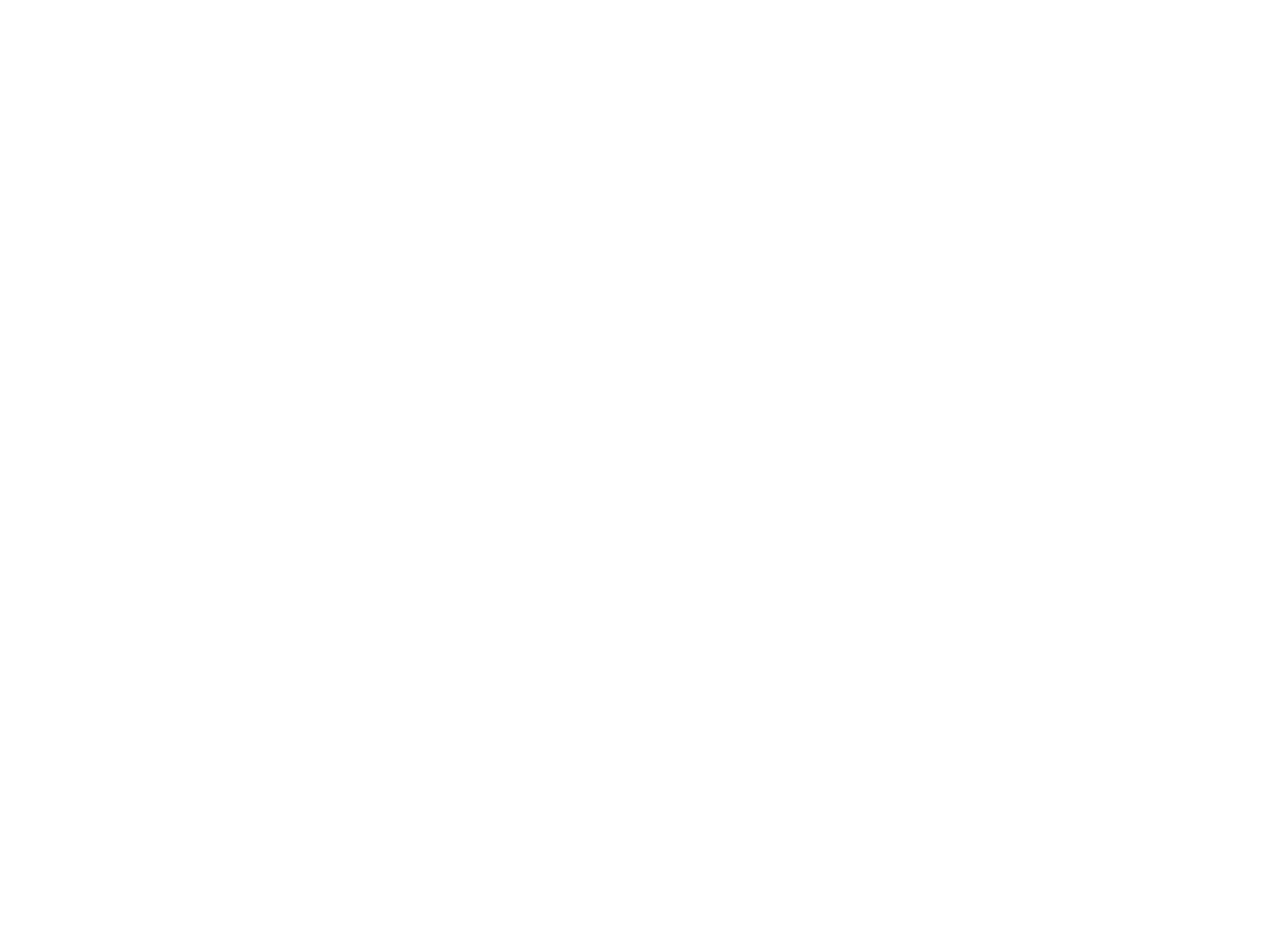
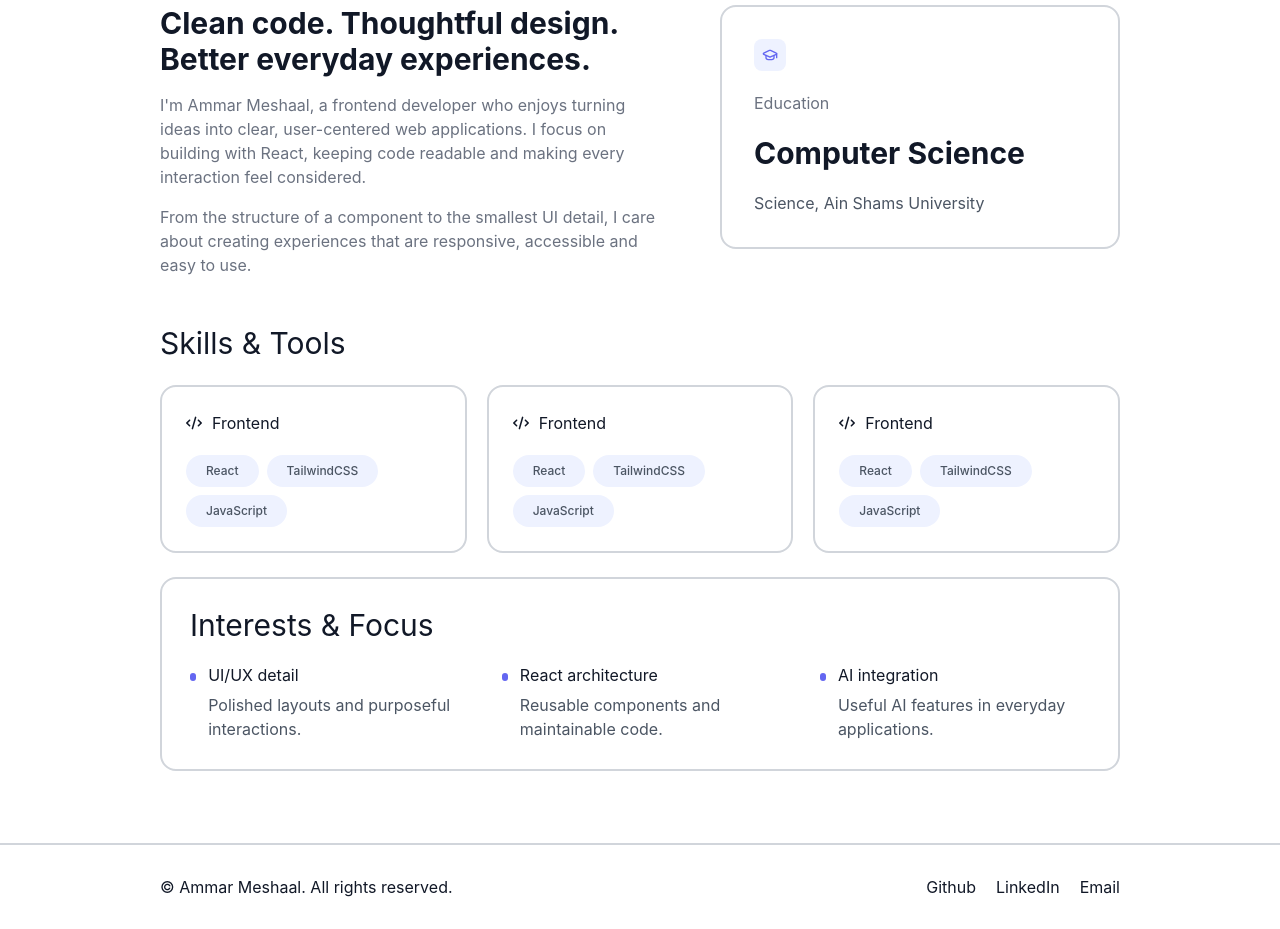
Before and after one commit to Ammarrs/Datheon_Full_Stack_Web_Development_Internship, a React (Vite) app in the folder Portofolio/: page /about in a window 1280 px wide. Shown: the part 300-1229 px from the top of the page. Before the commit the page ends 800 px from the top, so only its background shows below. Built offline with nearby package versions, Linux system fonts and the light colour scheme.

Commit message:
feat: About page

```diff
--- a/Portofolio/src/App.jsx
+++ b/Portofolio/src/App.jsx
@@ -18,7 +18,7 @@
     ]}
   ])
   return (
-    <div>
+    <div className="text-txt-prm">
       <RouterProvider router={routes}/>
     </div>
   );
--- /dev/null
+++ b/Portofolio/src/components/EduCard.jsx
@@ -0,0 +1,17 @@
+import React from 'react'
+import { LuGraduationCap } from "react-icons/lu";
+
+function EduCard() {
+  return (
+    <div className='w-100 flex flex-col gap-5 p-8 rounded-2xl border-2 border-brdr-color'>
+      <div className="icon w-fit flex justify-center items-center rounded-lg bg-tag-bg-2 p-2 text-txt-sec-4">
+        <LuGraduationCap />
+      </div>
+      <span className='title text-txt-sec-2'>Education</span>
+      <span className='college text-txt-prm text-3xl font-bold'>Computer Science</span>
+      <span className='uni text-txt-sec'>Science, Ain Shams University</span>
+    </div>
+  )
+}
+
+export default EduCard
--- /dev/null
+++ b/Portofolio/src/components/InterestsCard.jsx
@@ -0,0 +1,42 @@
+import React from "react";
+
+function InterestsCard() {
+  return (
+    <div className="border-2 border-brdr-color rounded-2xl flex flex-col gap-5 p-7">
+      <div className="title">
+        <span className="text-3xl">Interests & Focus</span>
+      </div>
+      <div className="categories flex gap-8">
+        <div className="cat flex gap-3 items-baseline">
+          <div className="dot w-2 h-2 bg-bg-prm rounded-4xl"></div>
+          <div className="text flex flex-col gap-1.5">
+            <div className="title">UI/UX detail</div>
+            <div className="subtitle text-txt-sec">
+              Polished layouts and purposeful interactions.
+            </div>
+          </div>
+        </div>
+        <div className="cat flex gap-3 items-baseline">
+          <div className="dot w-2 h-2 bg-bg-prm rounded-4xl"></div>
+          <div className="text flex flex-col gap-1.5">
+            <div className="title">React architecture</div>
+            <div className="subtitle text-txt-sec">
+              Reusable components and maintainable code.
+            </div>
+          </div>
+        </div>
+        <div className="cat flex gap-3 items-baseline">
+          <div className="dot w-2 h-2 bg-bg-prm rounded-4xl"></div>
+          <div className="text flex flex-col gap-1.5">
+            <div className="title">AI integration</div>
+            <div className="subtitle text-txt-sec">
+              Useful AI features in everyday applications.
+            </div>
+          </div>
+        </div>
+      </div>
+    </div>
+  );
+}
+
+export default InterestsCard;
--- a/Portofolio/src/components/ProjectCard.jsx
+++ b/Portofolio/src/components/ProjectCard.jsx
@@ -15,7 +15,7 @@
 
   return (
     <div className=" rounded-xl border-2 border-brdr-color grid grid-rows-4">
-      <div className="display row-span-2 bg-[url(${thumbnail})] bg-cover bg-center rounded-t-x">
+      <div className="display row-span-2 rounded-t-xl">
         <img className="rounded-t-xl h-full" src={thumbnail} alt="" srcset="" />
       </div>
       <div className="details row-span-2 p-6 flex flex-col gap-5.5">
--- /dev/null
+++ b/Portofolio/src/components/SkillCard.jsx
@@ -0,0 +1,26 @@
+import React from "react";
+import { FaCode } from "react-icons/fa6";
+import Tools from './Tools'
+
+function SkillCard() {
+
+  const tools = [
+    {name: "React"},
+    {name: "TailwindCSS"},
+    {name: "JavaScript"},
+  ]
+
+  return (
+    <div className="p-6 border-2 border-brdr-color rounded-2xl flex flex-col gap-5">
+      <div className="title flex items-center gap-2.5">
+        <FaCode />
+        <span>Frontend</span>
+      </div>
+      <div className="skills text-xs">
+        <Tools tools={tools}/>
+      </div>
+    </div>
+  );
+}
+
+export default SkillCard;
--- a/Portofolio/src/components/Tools.jsx
+++ b/Portofolio/src/components/Tools.jsx
@@ -2,7 +2,7 @@
 
 function Tools({ tools = [] }) {
   return (
-    <div className="tools flex gap-2">
+    <div className="tools flex flex-wrap gap-2">
       {tools.map((tool, index) => (
         <div
           key={index}
--- a/Portofolio/src/main.jsx
+++ b/Portofolio/src/main.jsx
@@ -4,6 +4,5 @@
 import App from './App.jsx'
 
 createRoot(document.getElementById('root')).render(
-
     <App />
 )
--- a/Portofolio/src/pages/About.jsx
+++ b/Portofolio/src/pages/About.jsx
@@ -1,9 +1,53 @@
-import React from 'react'
+import React from "react";
+import EduCard from "../components/eduCard";
+import SkillCard from "../components/SkillCard";
+import InterestsCard from "../components/InterestsCard";
 
 function About() {
   return (
-    <div>About</div>
-  )
+    <div className="flex flex-col gap-12 py-18 px-40">
+      <div className="title flex flex-col gap-4">
+        <span className="title text-5xl font-bold">About</span>
+        <span className="subtitle">
+          A little about the person behind the interfaces.
+        </span>
+      </div>
+      <div className="background flex justify-between gap-16">
+        <div className="biography flex flex-col gap-4">
+          <span className="Lead text-3xl font-bold">
+            Clean code. Thoughtful design. Better everyday experiences.
+          </span>
+          <span className="bio text-txt-sec-2">
+            I'm Ammar Meshaal, a frontend developer who enjoys turning ideas
+            into clear, user-centered web applications. I focus on building with
+            React, keeping code readable and making every interaction feel
+            considered.
+          </span>
+          <span className="approach text-txt-sec-2">
+            From the structure of a component to the smallest UI detail, I care
+            about creating experiences that are responsive, accessible and easy
+            to use.
+          </span>
+        </div>
+        <div className="education">
+          <EduCard />
+        </div>
+      </div>
+      <div className="section flex flex-col gap-6">
+        <div className="title">
+          <span className="text-3xl">Skills & Tools</span>
+        </div>
+        <div className="container grid grid-cols-3 gap-5">
+          <SkillCard />
+          <SkillCard />
+          <SkillCard />
+        </div>
+        <div className="container">
+          <InterestsCard/>
+        </div>
+      </div>
+    </div>
+  );
 }
 
-export default About
+export default About;
```
